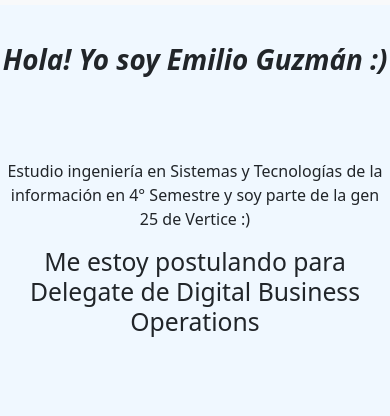
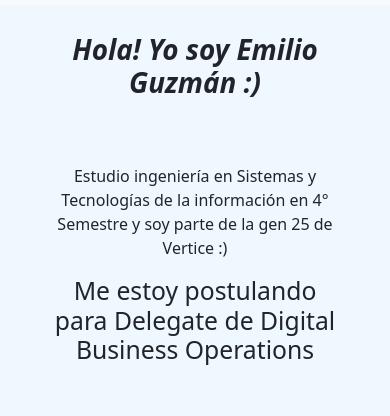
Before and after one commit to emiliooarrig/vertice, a plain HTML site: page index.html in a window 390 px wide. Shown: the part 51-467 px from the top of the page. Drawn offline with nearby package versions, Linux system fonts and the light colour scheme; a web font is replaced by a local one.

Commit message:
Cambios en la pagina

```diff
--- a/index.html
+++ b/index.html
@@ -53,9 +53,7 @@
     <div class="sobre-mi">
         <div class="contenedor">
             <div class="columna">
-                <div class="div-imagen-personal">
-                    <h1 class="titulo-sobre-mi"> Hola! Yo soy Emilio Guzmán :) </h1>
-                </div>
+                <h1 class="titulo-sobre-mi"> Hola! Yo soy Emilio Guzmán :) </h1>
             </div>
             <div class="columna">
                 <p> Estudio ingeniería en Sistemas y Tecnologías de la información en 4° Semestre y soy parte de la gen
--- a/style.css
+++ b/style.css
@@ -50,4 +50,8 @@ body{
     .sobre-mi .contenedor{
         flex-direction: column;
     }
+
+    .sobre-mi .columna{
+        width: 75%;
+    }
 }
```
